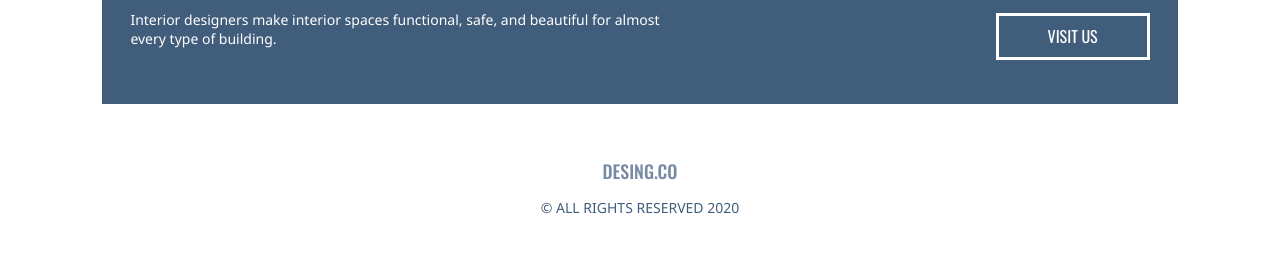
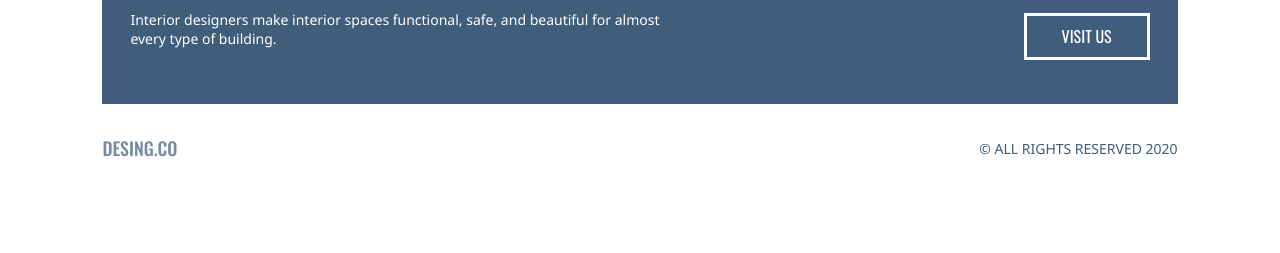
Before and after one commit to giulialiotti/interior-design-agency, a plain HTML site: page index.html in a window 1280 px wide. Shown: the part 2317-2570 px from the top of the page. After the commit the page ends 2527 px from the top, so only its background shows below. Drawn offline with nearby package versions, Linux system fonts and the light colour scheme.

Commit message:
Section 6 buttons and footer

```diff
--- a/scss/partials/_main.scss
+++ b/scss/partials/_main.scss
@@ -65,11 +65,12 @@ video {
 
 .buttons {
     display: flex;
-    justify-content: space-around;
+    justify-content: space-evenly;
 }
 
 .buttons a {
     @include button;
+    width: 9rem;
     background-color: $blue;
     border: 3px solid white;
     &:hover {
--- a/scss/partials/_mediaqueries.scss
+++ b/scss/partials/_mediaqueries.scss
@@ -143,9 +143,21 @@
 
     .buttons {
         flex-direction: column;
-        justify-content: space-evenly;
         padding-right: 2rem;
         padding-top: 2rem;
     }
 
+    // Footer
+
+    footer {
+        display: flex;
+        flex-direction: row;
+        justify-content: space-between;
+        margin-top: 1.5rem;
+
+        p {
+            text-align: end;
+        }
+    }
+
 }
```
Also changed, not shown: css/styles.min.css, 1 other file.
